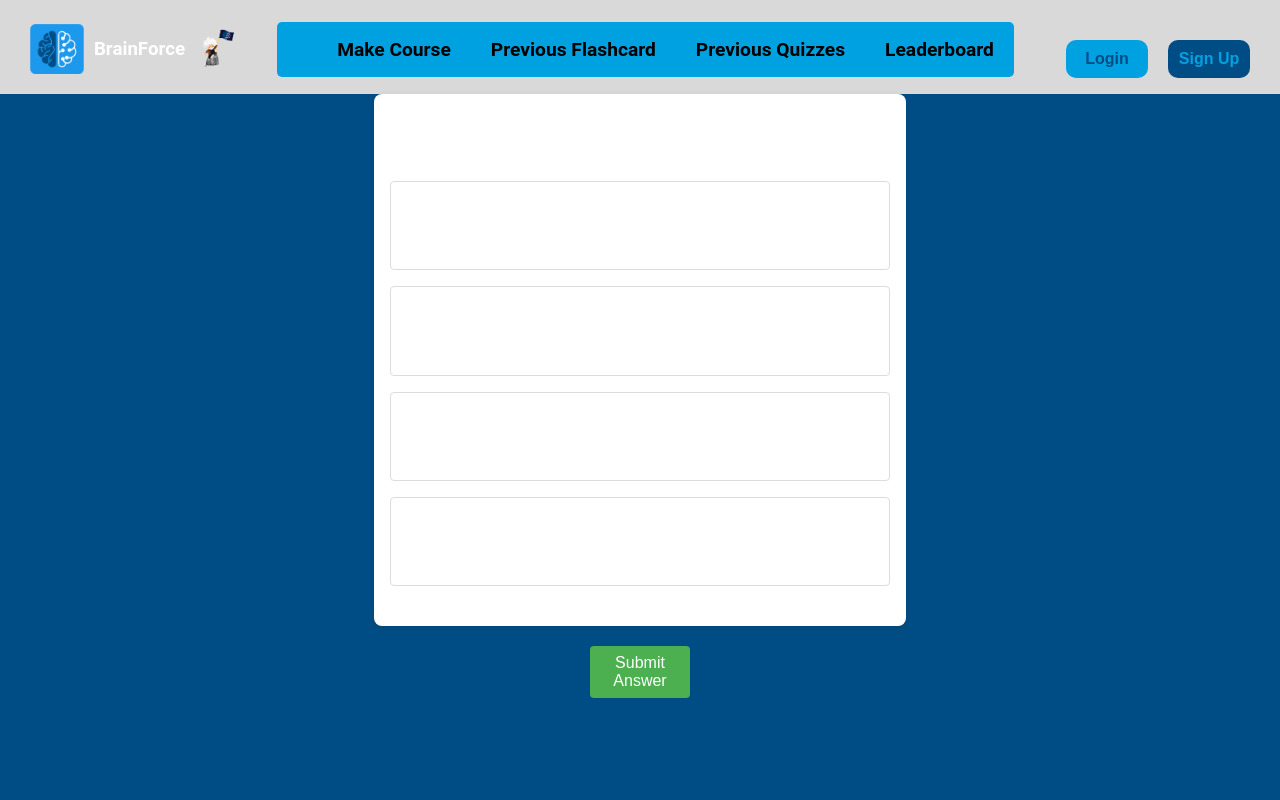
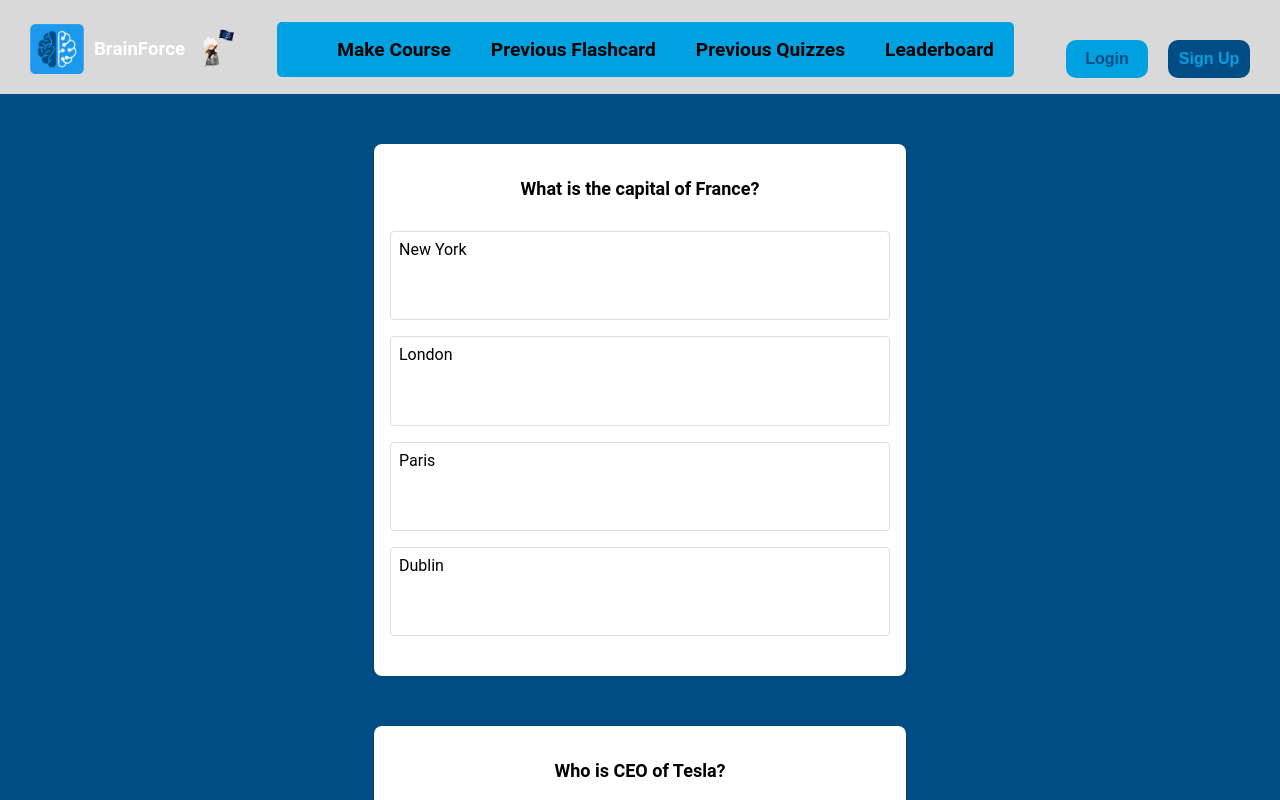
Before and after one commit to FTLRoboForce/FrontEnd, a React (Create React App) app in the folder brainforce-ui/: page /quiz in a window 1280 px wide. Shown: the top 800 px of the page. Built offline with nearby package versions, Linux system fonts and the light colour scheme.

Commit message:
user's can select an answer

```diff
--- a/brainforce-ui/src/Components/App/App.jsx
+++ b/brainforce-ui/src/Components/App/App.jsx
@@ -32,16 +32,7 @@ function App() {
         <Route path="/flashcard" element={<FlashcardPage />} />
         <Route path="/makecourse" element={<MakeCourse />} />
         <Route path="/leaderboard" element={<Leaderboard />} />
-        <Route
-          path="/quiz"
-          element={
-            <Quiz
-              question="What is the capital of France?"
-              options={["Paris", "London", "Berlin", "Rome"]}
-              onAnswer={handleAnswer}
-            />
-          }
-        ></Route>
+        <Route path="/quiz" element={<Quiz />}></Route>
         <Route path="/report" element={<Report />} />
       </Routes>
     </BrowserRouter>
--- /dev/null
+++ b/brainforce-ui/src/Components/QuestionOption/QuestionOption.jsx
@@ -0,0 +1,17 @@
+import React from "react";
+import "./QuestionOption.css";
+
+const QuestionOption = ({ option, isSelected, handleSelect }) => {
+  return (
+    <>
+      <li
+        className={`quiz-option ${isSelected ? "selected" : ""}`}
+        onClick={handleSelect}
+      >
+        {option}
+      </li>
+    </>
+  );
+};
+
+export default QuestionOption;
--- a/brainforce-ui/src/Components/Quiz/Quiz.jsx
+++ b/brainforce-ui/src/Components/Quiz/Quiz.jsx
@@ -1,43 +1,40 @@
 import "./Quiz.css";
 import { useState } from "react";
+import QuizQuestion from "../QuizQuestion/QuizQuestion";
 
-const Quiz = ({ question, options, onAnswer }) => {
-  const [selectedOption, setSelectedOption] = useState(null);
-
-  const handleOptionSelect = (option) => {
-    setSelectedOption(option);
-  };
-
-  const handleAnswer = () => {
-    if (selectedOption) {
-      onAnswer(selectedOption);
-      setSelectedOption(null);
+const Quiz = () => {
+  const [questions, setQuestions] = useState([
+    {
+      question: "What is the capital of France?",
+      options: ["New York", "London", "Paris", "Dublin"],
+      answer: "Paris"
+    },
+    {
+      question: "Who is CEO of Tesla?",
+      options: ["Jeff Bezos", "Elon Musk", "Bill Gates", "Tony Stark"],
+      answer: "Elon Musk"
+    },
+    {
+      question: "The iPhone was created by which company?",
+      options: ["Apple", "Intel", "Amazon", "Microsoft"],
+      answer: "Apple"
+    },
+    {
+      question: "How many Harry Potter books are there?",
+      options: ["1", "4", "6", "7"],
+      answer: "7"
     }
-  };
+  ]);
 
   return (
     <>
-      <div className="quiz-card">
-        <h3 className="quiz-question">{question}</h3>
-        <ul className="quiz-options">
-          {options.map((option, index) => (
-            <li
-              key={index}
-              className={`quiz-option ${
-                selectedOption === option ? "selected" : ""
-              }`}
-              onClick={() => handleOptionSelect(option)}
-            >
-              {option}
-            </li>
-          ))}
-        </ul>
-      </div>
-      <div className="quiz-button-container">
-        <button className="quiz-submit" onClick={handleAnswer}>
-          Submit Answer
-        </button>
-      </div>
+      {questions.map((question, index) => (
+        <QuizQuestion
+          key={index}
+          question={question.question}
+          options={question.options}
+        />
+      ))}
     </>
   );
 };
--- /dev/null
+++ b/brainforce-ui/src/Components/QuizQuestion/QuizQuestion.css
@@ -0,0 +1,70 @@
+
+
+.quiz-card {
+    color: black;
+    background-color: #ffffff;
+    border-radius: 8px;
+    box-shadow: 0px 2px 6px rgba(0, 0, 0, 0.1);
+    padding: 16px;
+    width: 500px;
+    height: 500px;
+    margin: 50px auto;
+
+  display: flex;
+  flex-direction: column;
+  align-items: center;
+  }
+
+  .quiz-question {
+    font-size: 18px;
+    margin-bottom: 16px;
+  }
+
+  .quiz-options {
+    list-style-type: none;
+    padding: 0;
+    margin-bottom: 16px;
+
+  flex-grow: 1;
+  display: flex;
+  flex-direction: column;
+  justify-content: center;
+
+  display: grid;
+  grid-template-columns: 1fr;
+  gap: 8px;
+  flex-grow: 1;
+  align-self: stretch;
+  }
+
+  .quiz-option {
+    padding: 8px;
+    margin-bottom: 8px;
+    cursor: pointer;
+    border-radius: 4px;
+    border: 1px solid #dddddd;
+  }
+
+  .quiz-option.selected {
+    background-color: green;
+  }
+
+.quiz-button-container {
+    display: flex;
+    justify-content: center;
+  }
+
+
+  .quiz-submit {
+    background-color: #4caf50;
+    color: white;
+    border: none;
+    border-radius: 4px;
+    padding: 8px 16px;
+    cursor: pointer;
+
+  }
+
+  .quiz-submit:hover {
+    background-color: #45a049;
+  }
--- /dev/null
+++ b/brainforce-ui/src/Components/QuizQuestion/QuizQuestion.jsx
@@ -0,0 +1,31 @@
+import React, { useState } from "react";
+import "./QuizQuestion.css";
+import QuestionOption from "../QuestionOption/QuestionOption";
+
+const QuizQuestion = ({ question, options }) => {
+  const [selectedOptionIndex, setSelectedOptionIndex] = useState(-1);
+
+  const handleSelectOption = (index) => {
+    setSelectedOptionIndex(index);
+  };
+
+  return (
+    <>
+      <div className="quiz-card">
+        <h3 className="quiz-question">{question}</h3>
+        <ul className="quiz-options">
+          {options.map((option, index) => (
+            <QuestionOption
+              key={index}
+              option={option}
+              isSelected={selectedOptionIndex === index}
+              handleSelect={() => handleSelectOption(index)}
+            />
+          ))}
+        </ul>
+      </div>
+    </>
+  );
+};
+
+export default QuizQuestion;
```
Also changed, not shown: brainforce-ui/src/Components/QuestionOption/QuestionOption.css (added).
